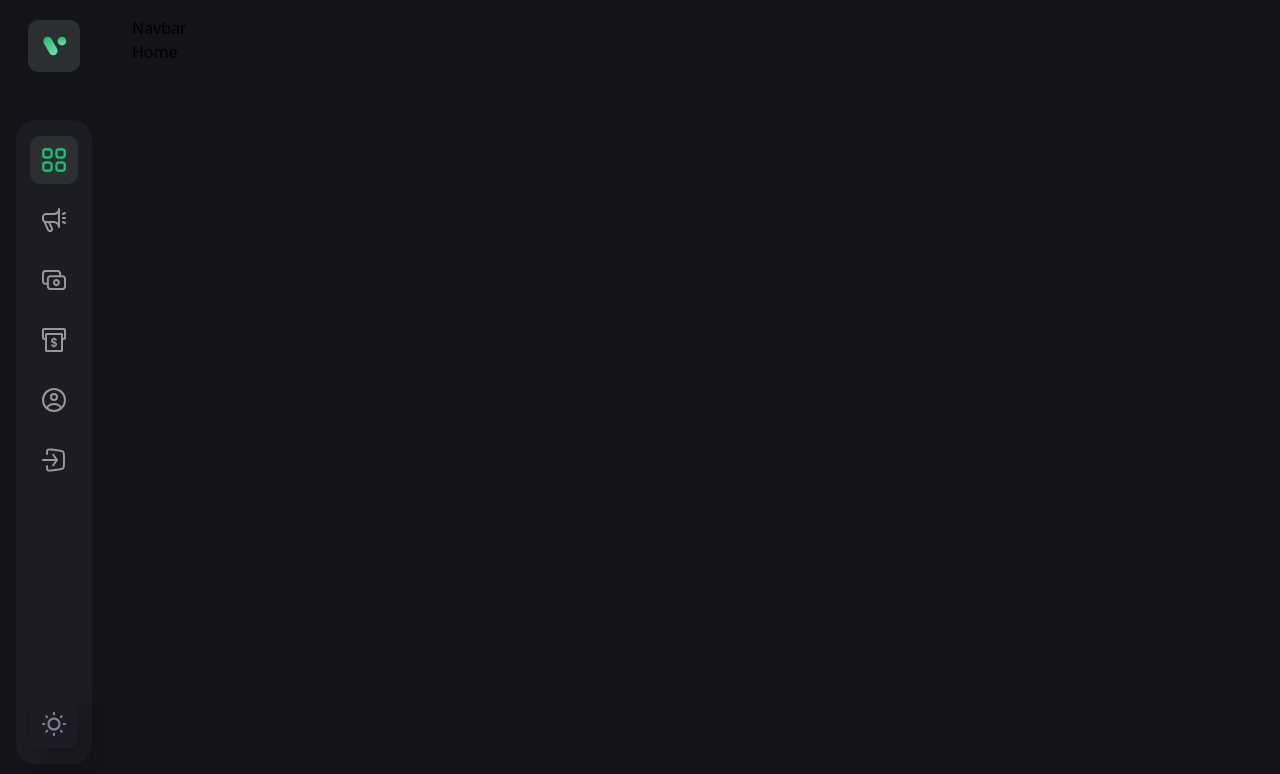
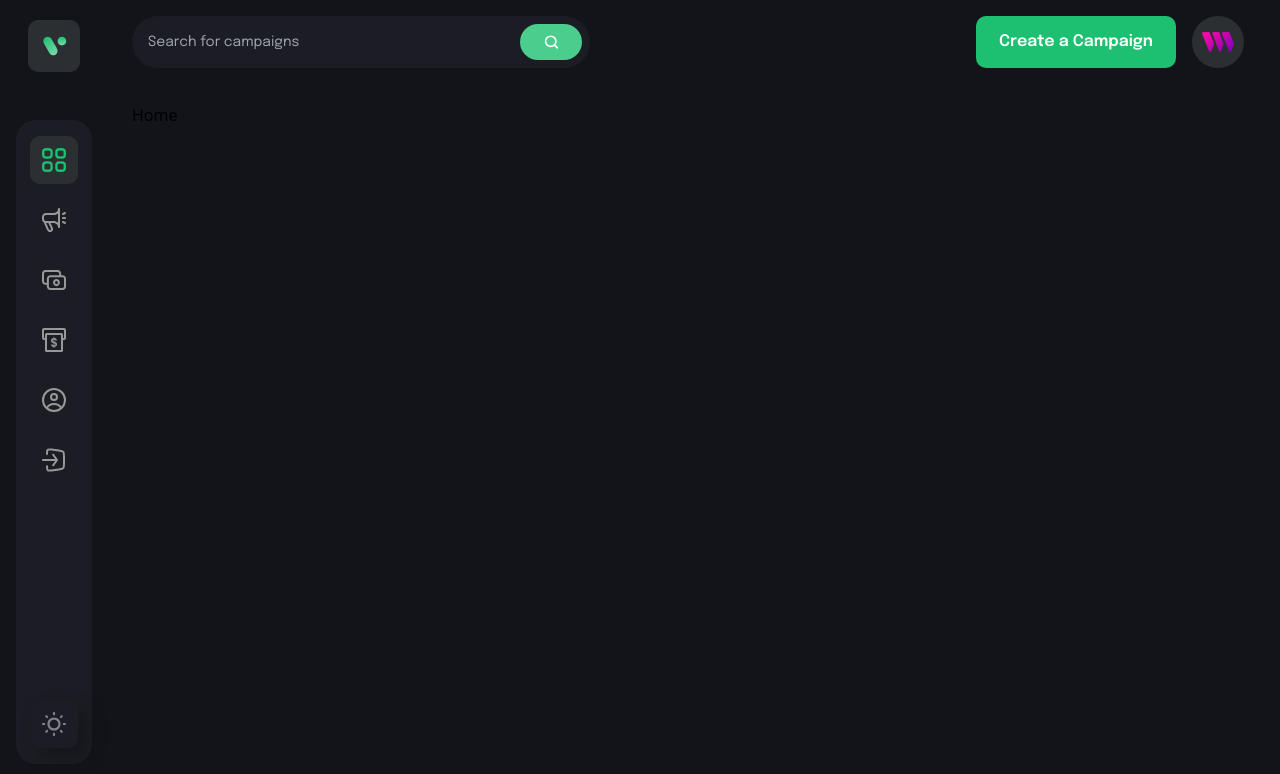
Before and after one commit to Virendra-khorwal/crowdfunding-platform-web3, a React (Vite) app in the folder client/: page / in a window 1280 px wide. Shown: the top 774 px of the page. Built offline with nearby package versions, Linux system fonts and the light colour scheme; what @thirdweb-dev/react would draw is missing.

Commit message:
Navbar add

```diff
--- /dev/null
+++ b/client/src/components/CustomButton.jsx
@@ -0,0 +1,13 @@
+const CustomButton = ({ btnType, title, handleClick, styles }) => {
+  return (
+    <button
+      type={btnType}
+      className={`w-[200px] min-h-[52px] rounded-[10px] text-white font-epilogue font-semibold text-[16px] leading-[26px] px-4 ${styles}`}
+      onClick={handleClick}
+    >
+      {title}
+    </button>
+  );
+};
+
+export default CustomButton;
--- a/client/src/components/Navbar.jsx
+++ b/client/src/components/Navbar.jsx
@@ -1,10 +1,120 @@
+import { useState } from "react";
+import { Link, useNavigate } from "react-router-dom";
+import { logo, menu, search, thirdweb } from "../assets";
+import { CustomButton } from "./index";
+import { navlinks } from "../constants";
 
 const Navbar = () => {
-    return (
-        <div>
-            Navbar
+  const navigate = useNavigate();
+  const [isActive, setIsActive] = useState("dashboard");
+  const [toggleDrawer, setToggleDrawer] = useState(false);
+  const address = "0xadfef";
+  return (
+    <div className="flex md:flex-row flex-col-reverse justify-between mb-[35px] gap-6">
+      <div className="lg:flex-1 flex flex-row max-w-[458px] py-2 pl-4 pr-2 h-[52px] bg-[#1c1c24] rounded-[100px]">
+        <input
+          type="text"
+          placeholder="Search for campaigns"
+          className="w-full flex font-epilogue font-normal text-white bg-transparent outline-none text-[14px]"
+        />
+        <div className="w-[72px] h-full rounded-[20px] bg-[#4acd8d] flex justify-center items-center cursor-pointer">
+          <img
+            src={search}
+            alt="search"
+            className="w-[15px] h-[15px] object-contain"
+          />
         </div>
-    )
-}
+      </div>
+      <div className="sm:flex hidden flex-row justify-end gap-4">
+        <CustomButton
+          btnType="button"
+          title={address ? "Create a Campaign" : "Connect Wallet"}
+          styles={address ? "bg-[#1dc071]" : "bg-[#8c6dfd]"}
+          handleClick={() => {
+            if (address) {
+              navigate("/create-campaign");
+            } else {
+              ("Connect Wallet");
+            }
+          }}
+        />
+        <Link to="/profile">
+          <div className="w-[52px] h-[52px] rounded-full bg-[#2c2f32] flex justify-center items-center cursor-pointer">
+            <img
+              src={thirdweb}
+              alt="profile"
+              className="w-[60%] h-[60%] object-contain"
+            />
+          </div>
+        </Link>
+      </div>
+
+      {/* Mobile View */}
+      <div className="sm:hidden flex justify-between items-center relative">
+        <div className="w-[40px] h-[40px] rounded-[10px] bg-[#2c2f32] flex justify-center items-center cursor-pointer">
+          <img
+            src={thirdweb}
+            alt="profile"
+            className="w-[60%] h-[60%] object-contain"
+          />
+        </div>
+        <img
+          src={menu}
+          alt="menu"
+          className="w-[34px] h-[34px] cursor-pointer object-contain"
+          onClick={() => setToggleDrawer((prevState) => !prevState)}
+        />
+        <div
+          className={`absolute top-[60px] right-0 left-0 bg-[#1c1c24] z-10 shadow-secondary py-4 ${!toggleDrawer ? '-translate-y-[100vh]' : 'transalte-y-0'} transition-all duration-700`}
+        >
+          <ul className="mb-4">
+            {navlinks.map((link) => (
+              <li
+                key={link.name}
+                className={`flex p-4 ${
+                  isActive === link.name && "bg-[#3a3a43]"
+                }`}
+                onClick={() => {
+                  setIsActive(link.name);
+                  setToggleDrawer(false);
+                  navigate(link.link);
+                }}
+              >
+                <img
+                  src={link.imgUrl}
+                  alt={link.name}
+                  className={`w-[24px] h-[24px] object-contain ${
+                    isActive === link.name ? "grayscale-0" : "grayscale "
+                  }`}
+                />
+                <p
+                  className={`ml-[20px] font-epilogue font-semibold text-[14px] ${
+                    isActive === link.name ? "text-[#1dc071]" : "text-[#808191]"
+                  }`}
+                >
+                  {link.name}
+                </p>
+              </li>
+            ))}
+          </ul>
+          <div className="flex mx-4">
+            <CustomButton
+              btnType="button"
+              title={address ? "Create a Campaign" : "Connect Wallet"}
+              styles={address ? "bg-[#1dc071]" : "bg-[#8c6dfd]"}
+              handleClick={() => {
+                if (address) {
+                  navigate("/create-campaign");
+                } else {
+                  ("Connect Wallet");
+                }
+              }}
+            />
+          </div>
+        </div>
+      </div>
+    </div>
+  );
+};
 
 export default Navbar;
--- a/client/src/components/index.js
+++ b/client/src/components/index.js
@@ -1,2 +1,3 @@
 export {default as Navbar} from './Navbar';
 export {default as Sidebar} from './Sidebar';
+export {default as CustomButton} from './CustomButton';
```
